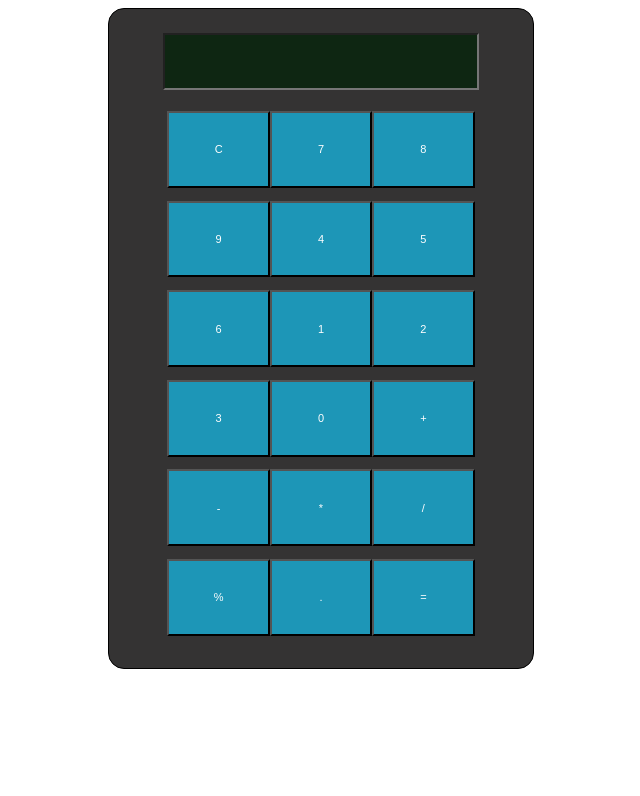
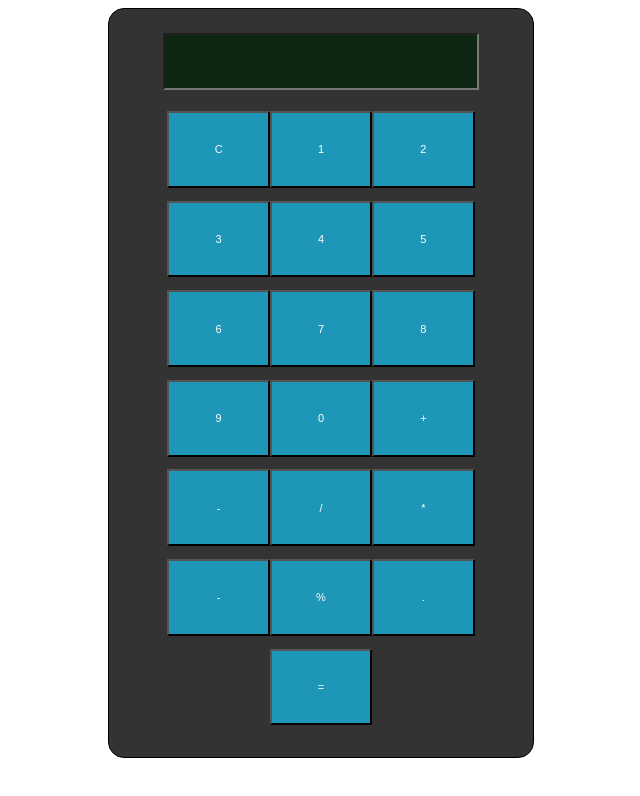
Before and after one commit to Tushalhansola124/Calculator2, a React (Vite) app: page / in a window 1280 px wide. Shown: the top 796 px of the page, without its empty margins (319-959 px from the left). Built offline with nearby package versions, Linux system fonts and the light colour scheme.

Commit message:
Update ButtonContainer.jsx

```diff
--- a/src/componets/ButtonContainer.jsx
+++ b/src/componets/ButtonContainer.jsx
@@ -2,20 +2,21 @@ const ButtonContainer=({clickbtn})=>{
 
   const btnItems=[
     'C',
+    '1',
+    '2',
+    '3',
+    '4',
+    '5',
+    '6',
     '7',
     '8',
     '9',
-    '4',
-    '5',
-    '6',
-    '1',
-    '2',
-    '3',
     '0',
     '+',
     '-',
+    '/',
     '*',
-    '/',
+    '-',
     '%',
     '.',
     '=',
```
